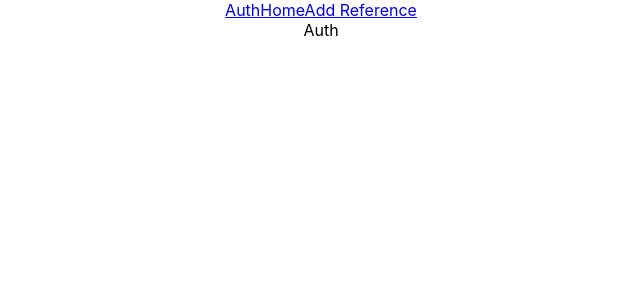
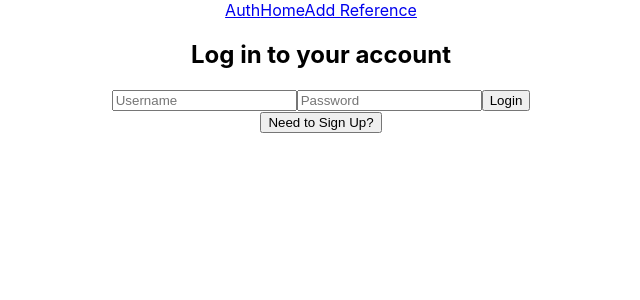
Before and after one commit to kylekocherhans/reference-code, a React (Create React App) app: page / in a window 1280 px wide. Shown: the top 300 px of the page, without its empty margins (319-959 px from the left). Built offline with nearby package versions, Linux system fonts and the light colour scheme.

Commit message:
added auth context

```diff
--- a/src/components/Auth.jsx
+++ b/src/components/Auth.jsx
@@ -1,6 +1,61 @@
+import { useState, useContext } from "react";
+import AuthContext from "../store/authContext";
+import axios from "axios";
+
 const Auth = () => {
+    const authCtx = useContext(AuthContext);
+    const [username, setUsername] = useState("");
+    const [password, setPassword] = useState("");
+    const [register, setRegister] = useState(false);
+
+    const handleSubmit = (e) => {
+        e.preventDefault();
+
+        if (username.trim().length === 0 || password.trim().length === 0) {
+            alert('Invalid username or password');
+            return;
+        }
+
+        const body = {
+            username,
+            password
+        }
+
+        const url = register ? '/register' : '/login';
+
+        axios.post(url, body)
+        .then(res => {
+            console.log(res.data);
+            authCtx.login(res.data.token, res.data.exp, res.data.userId);
+        })
+        .catch(err => {
+            console.log(err);
+            alert(err.response.data);
+        });
+    };
+
     return (
-        <div>Auth</div>
+        <div>
+            <h2>{register ? "Create an account" : "Log in to your account"}</h2>
+            <form onSubmit={e => handleSubmit(e)}>
+                <input
+                    type="text"
+                    placeholder="Username"
+                    value={username}
+                    onChange={(e) => setUsername(e.target.value)}
+                />
+                <input
+                    type="text"
+                    placeholder="Password"
+                    value={password}
+                    onChange={(e) => setPassword(e.target.value)}
+                />
+                <button>{register ? "Create Account" : "Login"}</button>
+            </form>
+            <button onClick={() => setRegister(!register)}>
+                Need to {register ? "Login" : "Sign Up"}?
+            </button>
+        </div>
     );
 };
 
--- /dev/null
+++ b/src/store/authContext.js
@@ -0,0 +1,92 @@
+import { useState, useEffect, useCallback, createContext } from "react";
+
+let logoutTimer;
+
+const AuthContext = createContext({
+    token: "",
+    login: () => {},
+    logout: () => {},
+    userId: null,
+});
+
+const calculateRemainingTime = (exp) => {
+    const currentTime = new Date().getTime();
+    const expTime = exp;
+    const remainingTime = expTime - currentTime;
+    return remainingTime;
+};
+
+const getLocalData = () => {
+    const storedToken = localStorage.getItem("token");
+    const storedUserId = localStorage.getItem("userId");
+    const storedExp = localStorage.getItem("exp");
+
+    const remainingTime = calculateRemainingTime(storedExp);
+
+    if (remainingTime <= 1000 * 60 * 30) {
+        localStorage.removeItem("token");
+        localStorage.removeItem("exp");
+        return null;
+    }
+
+    return {
+        token: storedToken,
+        userId: +storedUserId,
+        duration: remainingTime,
+    };
+};
+
+export const AuthContextProvider = (props) => {
+    const localData = getLocalData();
+
+    let initialToken;
+    let initialId;
+    if (localData) {
+        initialToken = localData.token;
+        initialId = localData.userId;
+    }
+
+    const [token, setToken] = useState(initialToken);
+    const [userId, setUserId] = useState(initialId);
+
+    const login = (token, exp, userId) => {
+        setToken(token);
+        setUserId(userId);
+
+        localStorage.setItem("token", token);
+        localStorage.setItem("userId", userId);
+        localStorage.setItem("exp", exp);
+
+        const remainingTime = calculateRemainingTime(exp);
+
+        logoutTimer = setTimeout(logout, remainingTime);
+    };
+
+    const logout = () => {
+        setToken(null);
+        setUserId(null);
+
+        localStorage.removeItem("token");
+        localStorage.removeItem("userId");
+        localStorage.removeItem("exp");
+
+        if (logoutTimer) {
+            clearTimeout(logoutTimer);
+        }
+    };
+
+    const contextValue = {
+        token,
+        userId,
+        login,
+        logout,
+    };
+
+    return (
+        <AuthContext.Provider value={contextValue}>
+            {props.children}
+        </AuthContext.Provider>
+    );
+};
+
+export default AuthContext;
```
